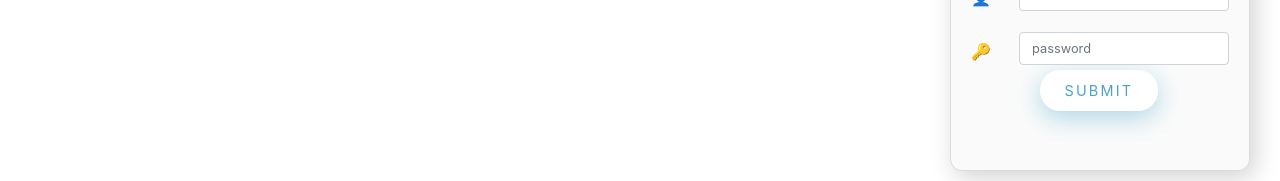
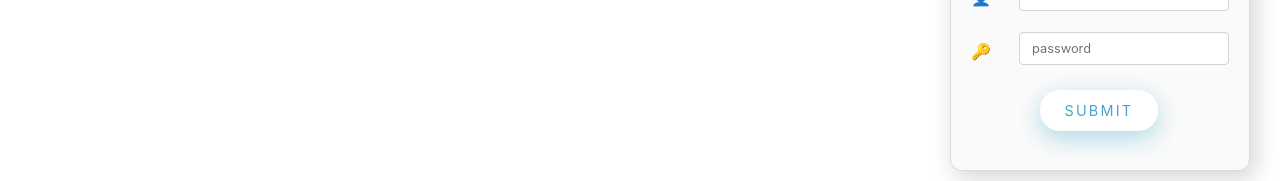
Before and after one commit to racheldallaire/react-test, a React app: page /Login in a window 1280 px wide. Shown: the part 348-529 px from the top of the page. Built offline with nearby package versions, Linux system fonts and the light colour scheme; the HTML template or start-up script is replaced by a standard one.

Commit message:
fixed position of login button

```diff
--- a/src/components/LoginForm.js
+++ b/src/components/LoginForm.js
@@ -58,7 +58,7 @@ render() {
             onChange={this.onChange}
             required />
         </Col>
-         <Button className="cool-button">Submit</Button>
+         <Button className="cool-button" style={{marginTop: "20px"}}>Submit</Button>
         </FormGroup>
       </Form>
 
--- a/src/stylesheets/main.scss
+++ b/src/stylesheets/main.scss
@@ -75,7 +75,6 @@ body, html {
   color: #4ca2cd;
   text-transform: uppercase;
   box-shadow: 0px 7px 25px lightblue;
-  margin-bottom: -40px;
   border: none;
   font-size: 0.9rem;
   margin-left: 29%;
```
